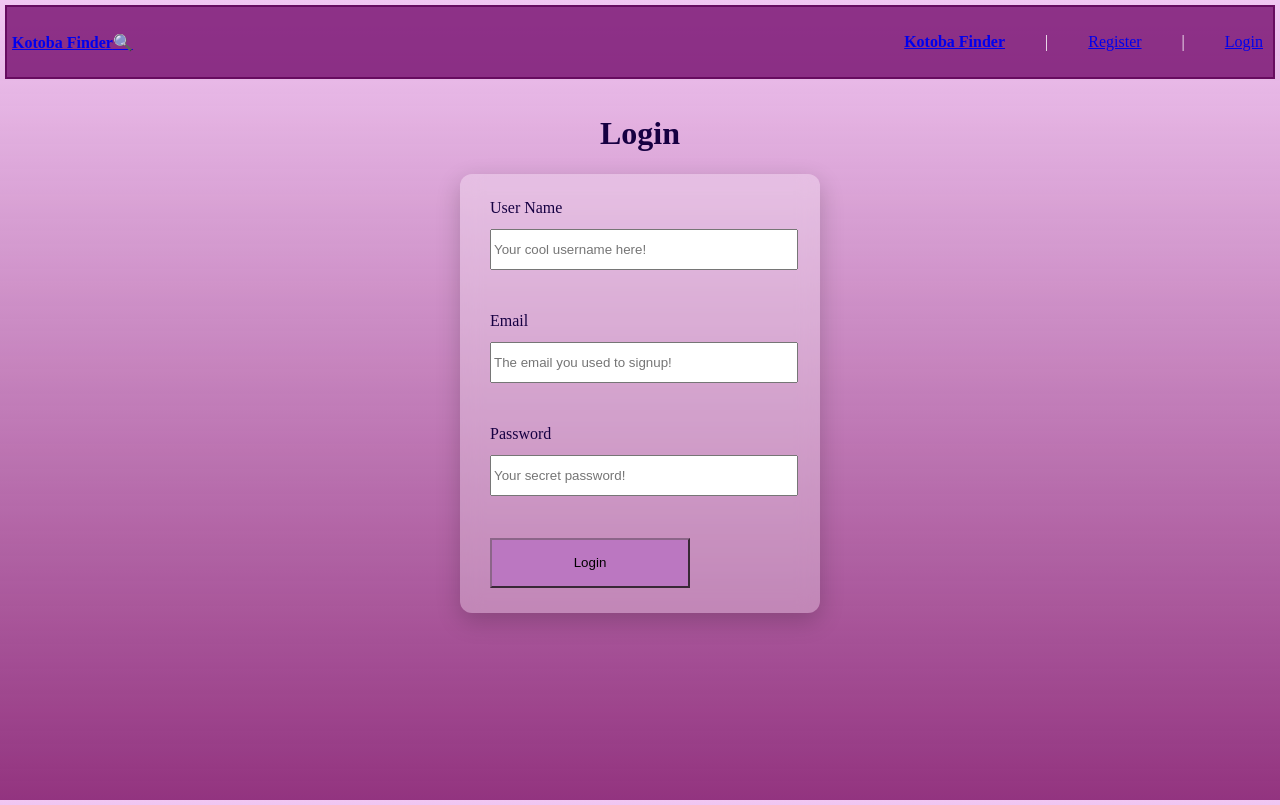
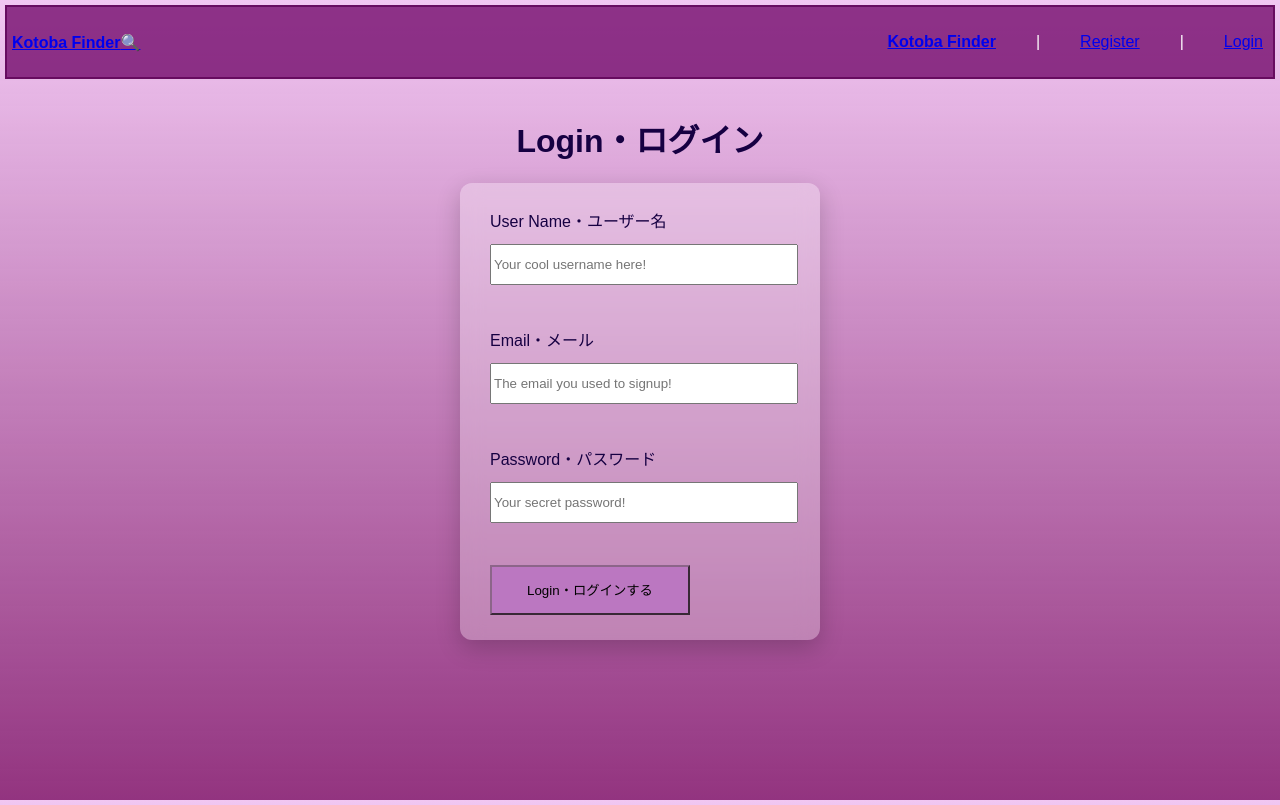
Before and after one commit to pand3m1x/kotoba_finder, a React (Vite) app in the folder frontend/kotoba-finder/: page /login in a window 1280 px wide. Built offline with nearby package versions, Linux system fonts and the light colour scheme; no server answers.

Commit message:
added Japanese to forms

```diff
--- a/frontend/kotoba-finder/src/App.css
+++ b/frontend/kotoba-finder/src/App.css
@@ -1,3 +1,9 @@
+.monomaniac-one-regular {
+  font-family: "Monomaniac One", sans-serif;
+  font-weight: 400;
+  font-style: normal;
+}
+
 html, body {
   height: 100%;
   margin: 0;
@@ -10,6 +16,7 @@ body {
   background-repeat: no-repeat;
   background-attachment: fixed;
   color: hsl(260, 100%, 13%);
+  font-family: "Monomaniac One", sans-serif;
 }
 
 button {
--- a/frontend/kotoba-finder/src/pages/Login.jsx
+++ b/frontend/kotoba-finder/src/pages/Login.jsx
@@ -61,18 +61,18 @@ function Login(){
                                         flexDirection:"column",
                                         alignItems:"center",
                                         padding:"10px" }}>
-      <h1>Login</h1>
+      <h1>Login・ログイン</h1>
       <form onSubmit={handleSubmit}>
-        <label htmlFor="userName">User Name</label>
+        <label htmlFor="userName">User Name・ユーザー名</label>
         <input value={formData.userName} onChange={handleChange} type="text" id="userName" name="userName" placeholder="Your cool username here!" required /><br/>
 
-        <label htmlFor="email">Email</label>
+        <label htmlFor="email">Email・メール</label>
         <input value={formData.email} onChange={handleChange} type="email" id="email" name="email" placeholder="The email you used to signup!" required />
 
-        <br/><label htmlFor="password">Password</label>
+        <br/><label htmlFor="password">Password・パスワード</label>
         <input value={formData.password} onChange={handleChange} type="password" id="password" name="password" placeholder="Your secret password!" required />
 
-        <br/><button type="submit">Login</button>
+        <br/><button type="submit">Login・ログインする</button>
 
       </form>
     </div>
--- a/frontend/kotoba-finder/src/pages/Register.jsx
+++ b/frontend/kotoba-finder/src/pages/Register.jsx
@@ -64,17 +64,17 @@ function Register() {
       <h1>Register</h1>
       <form onSubmit={handleSubmit}>
 
-        <label htmlFor="username">Username</label>
+        <label htmlFor="username">Username・ユーザー名</label>
         <input value={formData.username} onChange={handleChange} type="text" id="username" name="username" placeholder="Something like Cool_User!" required/><br/>
 
 
-        <label htmlFor="email">Email</label>
+        <label htmlFor="email">Email・メール</label>
         <input value={formData.email} onChange={handleChange} type="email" id="email" name="email" placeholder="Whatever email you use for games" required />
 
-        <br/><label htmlFor="password">Password</label>
+        <br/><label htmlFor="password">Password・パスワード</label>
         <input value={formData.password} onChange={handleChange} type="password" id="password" name="password" placeholder="Something secret, and at least 5 characters" required />
 
-        <br/><button type="submit">Register</button>
+        <br/><button type="submit">Register・登録する</button>
 
       </form>
     </div>
```
